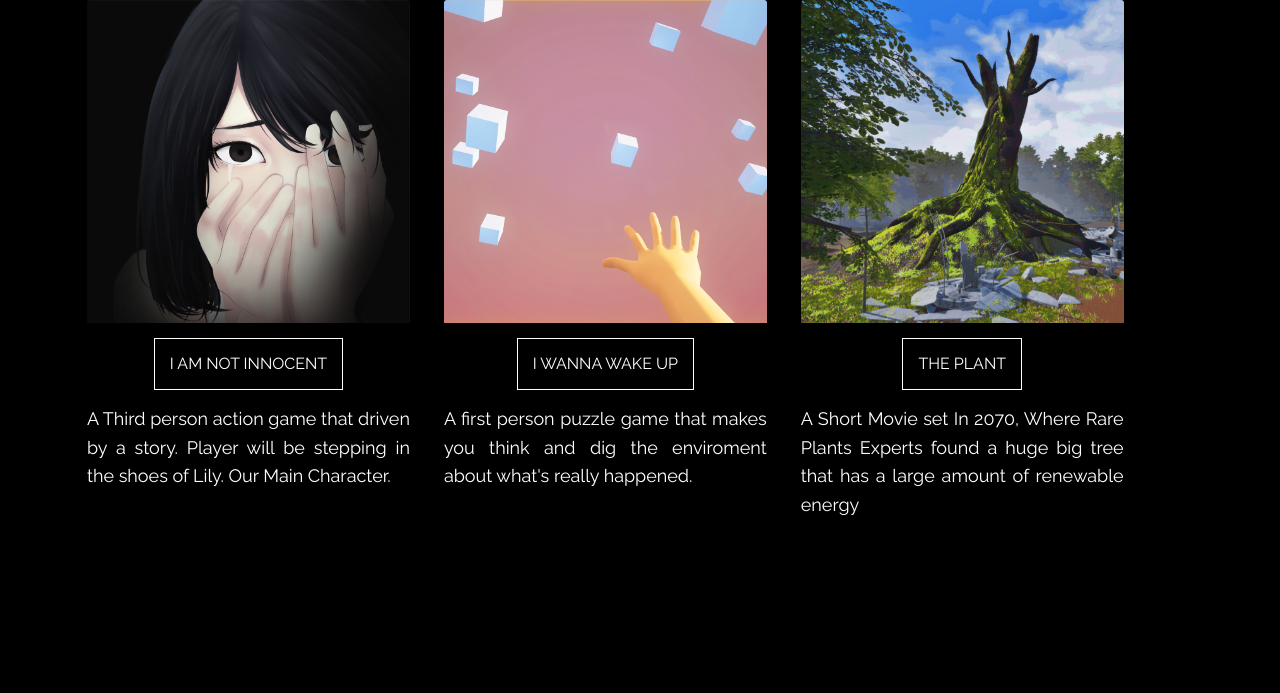
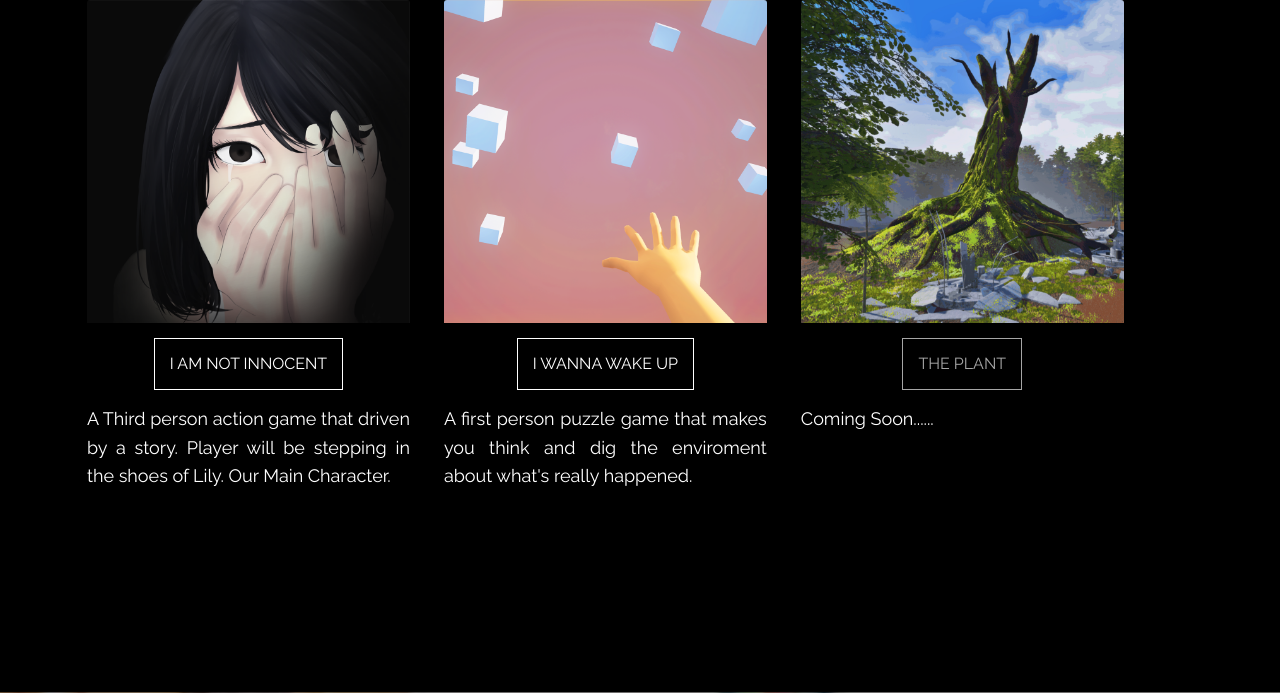
Before and after one commit to KudaJinKrak/jankric-web, a PHP site: page / in a window 1280 px wide. Shown: the part 1082-1775 px from the top of the page. Run offline with PHP 8.4, Linux system fonts and the light colour scheme; some libraries are stand-ins or nearby versions.

Commit message:
Disabled The Plant

```diff
--- a/index.php
+++ b/index.php
@@ -97,10 +97,11 @@
 				<div class="card bg-black mx-3" style="width: 28.5%;" >
 				  <img class="card-img-top" src="img/ThePlant1k.jpg" alt="Card image cap">
 				  <div class="card-body">
-					<a href="#" class="btn btn-card" >THE PLANT</a>
+					<a href="#" class="btn btn-card disabled" >THE PLANT</a>
 					<br>
-					<p class="card-text text-justify">A Short Movie set In 2070, Where Rare Plants Experts found a huge big tree that has a large amount of renewable energy</p>
-				  </div>
+					<!-- <p class="card-text text-justify">A Short Movie set In 2070, Where Rare Plants Experts found a huge big tree that has a large amount of renewable energy</p> -->
+				  <p class="card-text text-justify">Coming Soon......</p>
+          </div>
 				</div>
 			</div>
 		</div>
```
